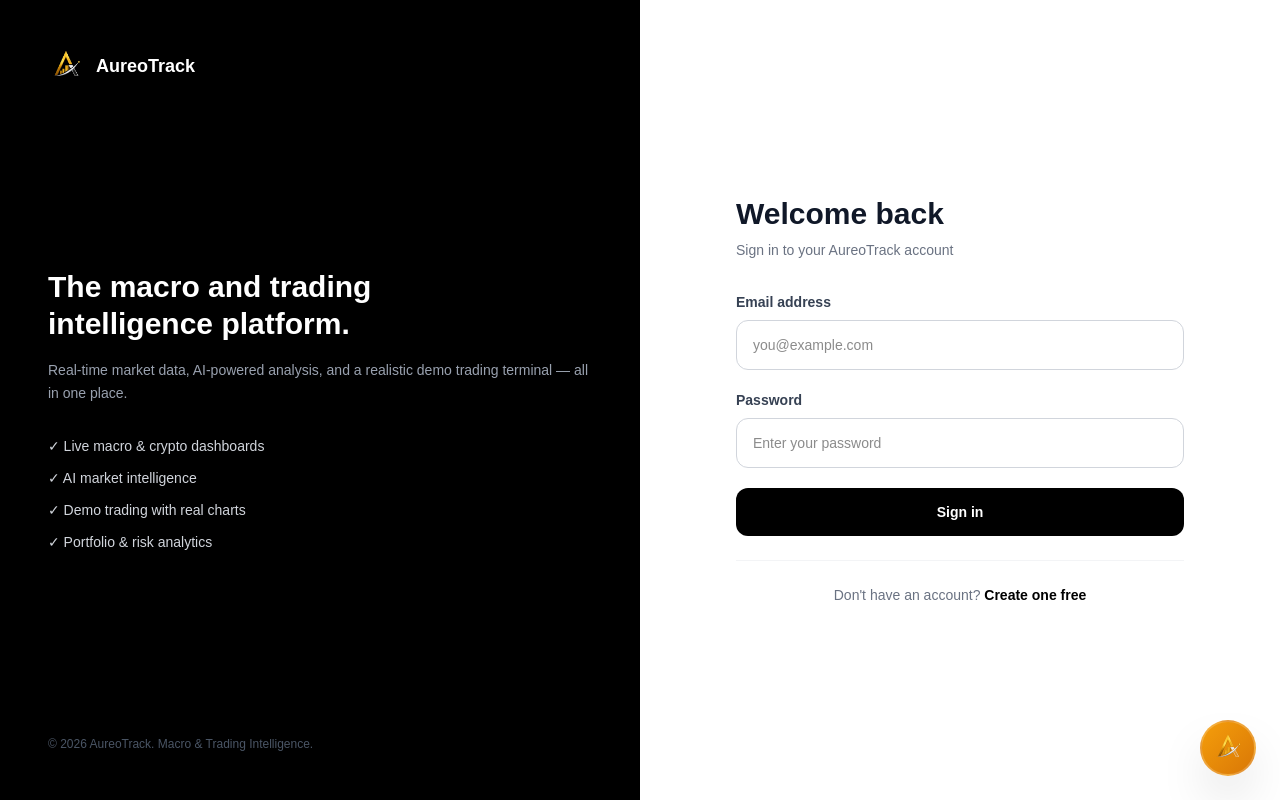
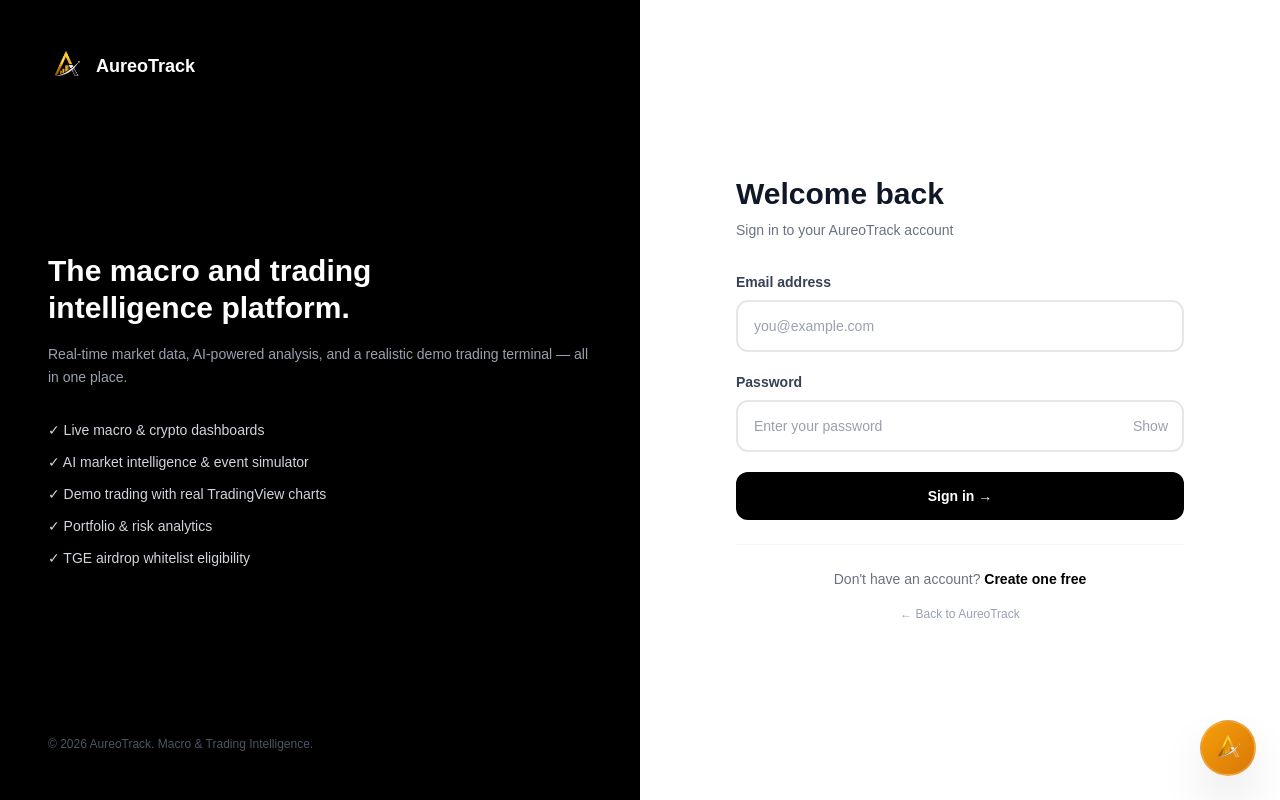
Before and after one commit to PisonAlpha/aureotrack, a Next.js app: page /login in a window 1280 px wide. Built offline with nearby package versions, Linux system fonts and the light colour scheme.

Commit message:
Fix login and register pages - dark input text, show/hide password, password strength indicator, better UX

```diff
--- a/app/login/page.tsx
+++ b/app/login/page.tsx
@@ -7,6 +7,7 @@
   const [password, setPassword] = useState('');
   const [loading, setLoading] = useState(false);
   const [error, setError] = useState<string | null>(null);
+  const [showPassword, setShowPassword] = useState(false);
 
   const handleLogin = async () => {
     if (!email || !password) {
@@ -36,8 +37,10 @@
     }
   };
 
+  const inputClass = "w-full px-4 py-3.5 bg-white border-2 border-gray-200 rounded-xl text-sm text-gray-900 placeholder-gray-400 focus:outline-none focus:border-black transition-all font-medium";
+
   return (
-    <main className="min-h-screen bg-white flex">
+    <main className="min-h-screen bg-gray-50 flex">
       <div className="hidden lg:flex lg:w-1/2 bg-black flex-col justify-between p-12">
         <button onClick={() => window.location.href = '/'} className="flex items-center gap-3 bg-transparent border-0 cursor-pointer p-0">
           <img src="/aureotrack-logo.png" alt="AureoTrack" className="w-9 h-9 rounded-lg object-cover" />
@@ -53,9 +56,10 @@
           <div className="space-y-3">
             {[
               '✓ Live macro & crypto dashboards',
-              '✓ AI market intelligence',
-              '✓ Demo trading with real charts',
+              '✓ AI market intelligence & event simulator',
+              '✓ Demo trading with real TradingView charts',
               '✓ Portfolio & risk analytics',
+              '✓ TGE airdrop whitelist eligibility',
             ].map(item => (
               <p key={item} className="text-gray-300 text-sm">{item}</p>
             ))}
@@ -64,13 +68,11 @@
         <p className="text-gray-600 text-xs">© 2026 AureoTrack. Macro & Trading Intelligence.</p>
       </div>
 
-      <div className="w-full lg:w-1/2 flex items-center justify-center px-6 py-12">
+      <div className="w-full lg:w-1/2 flex items-center justify-center px-6 py-12 bg-white">
         <div className="w-full max-w-md">
           <div className="lg:hidden text-center mb-8">
             <button onClick={() => window.location.href = '/'} className="inline-flex items-center gap-2 bg-transparent border-0 cursor-pointer">
-              <div className="w-10 h-10 bg-black rounded-xl flex items-center justify-center">
-                <span className="text-white font-bold">AT</span>
-              </div>
+              <img src="/aureotrack-logo.png" alt="AureoTrack" className="w-10 h-10 rounded-xl object-cover" />
               <span className="font-bold text-xl text-gray-900">AureoTrack</span>
             </button>
           </div>
@@ -79,7 +81,7 @@
           <p className="text-gray-500 text-sm mb-8">Sign in to your AureoTrack account</p>
 
           {error && (
-            <div className="p-4 bg-red-50 border border-red-200 rounded-xl text-red-600 text-sm mb-6">
+            <div className="p-4 bg-red-50 border border-red-200 rounded-xl text-red-600 text-sm mb-6 font-medium">
               {error}
             </div>
           )}
@@ -93,41 +95,56 @@
                 onChange={e => setEmail(e.target.value)}
                 onKeyDown={e => e.key === 'Enter' && handleLogin()}
                 placeholder="you@example.com"
-                className="w-full px-4 py-3.5 border border-gray-300 rounded-xl text-sm focus:outline-none focus:ring-2 focus:ring-black transition-all"
+                className={inputClass}
               />
             </div>
 
             <div>
               <label className="block text-sm font-semibold text-gray-700 mb-2">Password</label>
+              <div className="relative">
                 <input
-                type="password"
+                  type={showPassword ? 'text' : 'password'}
                   value={password}
                   onChange={e => setPassword(e.target.value)}
                   onKeyDown={e => e.key === 'Enter' && handleLogin()}
                   placeholder="Enter your password"
-                className="w-full px-4 py-3.5 border border-gray-300 rounded-xl text-sm focus:outline-none focus:ring-2 focus:ring-black transition-all"
+                  className={inputClass + " pr-12"}
                 />
+                <button
+                  type="button"
+                  onClick={() => setShowPassword(!showPassword)}
+                  className="absolute right-4 top-1/2 -translate-y-1/2 text-gray-400 hover:text-gray-700 bg-transparent border-0 cursor-pointer text-sm font-medium"
+                >
+                  {showPassword ? 'Hide' : 'Show'}
+                </button>
+              </div>
             </div>
 
             <button
               onClick={handleLogin}
               disabled={loading}
-              className="w-full py-3.5 bg-black text-white rounded-xl text-sm font-semibold hover:bg-gray-800 transition-colors disabled:opacity-50"
+              className="w-full py-3.5 bg-black text-white rounded-xl text-sm font-bold hover:bg-gray-800 transition-colors disabled:opacity-50"
             >
-              {loading ? 'Signing in...' : 'Sign in'}
+              {loading ? 'Signing in...' : 'Sign in →'}
             </button>
           </div>
 
-          <div className="mt-6 pt-6 border-t border-gray-100 text-center">
+          <div className="mt-6 pt-6 border-t border-gray-100 text-center space-y-3">
             <p className="text-sm text-gray-500">
               Don't have an account?{' '}
               <button
                 onClick={() => window.location.href = '/register'}
-                className="text-black font-semibold hover:underline bg-transparent border-0 cursor-pointer"
+                className="text-black font-bold hover:underline bg-transparent border-0 cursor-pointer"
               >
                 Create one free
               </button>
             </p>
+            <button
+              onClick={() => window.location.href = '/'}
+              className="text-xs text-gray-400 hover:text-gray-600 bg-transparent border-0 cursor-pointer"
+            >
+              ← Back to AureoTrack
+            </button>
           </div>
         </div>
       </div>
--- a/app/register/page.tsx
+++ b/app/register/page.tsx
@@ -11,6 +11,8 @@
   const [customBalance, setCustomBalance] = useState('');
   const [loading, setLoading] = useState(false);
   const [error, setError] = useState<string | null>(null);
+  const [showPassword, setShowPassword] = useState(false);
+  const [showConfirm, setShowConfirm] = useState(false);
 
   const handleRegister = async () => {
     if (!fullName || !email || !password || !confirm) {
@@ -52,8 +54,10 @@
     }
   };
 
+  const inputClass = "w-full px-4 py-3.5 bg-white border-2 border-gray-200 rounded-xl text-sm text-gray-900 placeholder-gray-400 focus:outline-none focus:border-black transition-all font-medium";
+
   return (
-    <main className="min-h-screen bg-white flex">
+    <main className="min-h-screen bg-gray-50 flex">
       <div className="hidden lg:flex lg:w-1/2 bg-black flex-col justify-between p-12">
         <button onClick={() => window.location.href = '/'} className="flex items-center gap-3 bg-transparent border-0 cursor-pointer p-0">
           <img src="/aureotrack-logo.png" alt="AureoTrack" className="w-9 h-9 rounded-lg object-cover" />
@@ -70,8 +74,9 @@
             {[
               '✓ Choose your own demo trading balance',
               '✓ Real-time crypto & macro data',
-              '✓ AI market analysis',
-              '✓ Portfolio tracking',
+              '✓ AI market analysis & event simulator',
+              '✓ Full AureoAcademy access — 60+ lessons',
+              '✓ TGE airdrop whitelist eligibility',
             ].map(item => (
               <p key={item} className="text-gray-300 text-sm">{item}</p>
             ))}
@@ -80,13 +85,11 @@
         <p className="text-gray-600 text-xs">© 2026 AureoTrack. Macro & Trading Intelligence.</p>
       </div>
 
-      <div className="w-full lg:w-1/2 flex items-center justify-center px-6 py-12">
+      <div className="w-full lg:w-1/2 flex items-center justify-center px-6 py-12 bg-white">
         <div className="w-full max-w-md">
           <div className="lg:hidden text-center mb-8">
             <button onClick={() => window.location.href = '/'} className="inline-flex items-center gap-2 bg-transparent border-0 cursor-pointer">
-              <div className="w-10 h-10 bg-black rounded-xl flex items-center justify-center">
-                <span className="text-white font-bold">AT</span>
-              </div>
+              <img src="/aureotrack-logo.png" alt="AureoTrack" className="w-10 h-10 rounded-xl object-cover" />
               <span className="font-bold text-xl text-gray-900">AureoTrack</span>
             </button>
           </div>
@@ -95,7 +98,7 @@
           <p className="text-gray-500 text-sm mb-8">Choose your starting demo balance and start trading</p>
 
           {error && (
-            <div className="p-4 bg-red-50 border border-red-200 rounded-xl text-red-600 text-sm mb-6">
+            <div className="p-4 bg-red-50 border border-red-200 rounded-xl text-red-600 text-sm mb-6 font-medium">
               {error}
             </div>
           )}
@@ -108,7 +111,7 @@
                 value={fullName}
                 onChange={e => setFullName(e.target.value)}
                 placeholder="John Doe"
-                className="w-full px-4 py-3.5 border border-gray-300 rounded-xl text-sm focus:outline-none focus:ring-2 focus:ring-black transition-all"
+                className={inputClass}
               />
             </div>
 
@@ -119,30 +122,63 @@
                 value={email}
                 onChange={e => setEmail(e.target.value)}
                 placeholder="you@example.com"
-                className="w-full px-4 py-3.5 border border-gray-300 rounded-xl text-sm focus:outline-none focus:ring-2 focus:ring-black transition-all"
+                className={inputClass}
               />
             </div>
 
             <div>
               <label className="block text-sm font-semibold text-gray-700 mb-2">Password</label>
+              <div className="relative">
                 <input
-                type="password"
+                  type={showPassword ? 'text' : 'password'}
                   value={password}
                   onChange={e => setPassword(e.target.value)}
                   placeholder="At least 8 characters"
-                className="w-full px-4 py-3.5 border border-gray-300 rounded-xl text-sm focus:outline-none focus:ring-2 focus:ring-black transition-all"
+                  className={inputClass + " pr-12"}
                 />
+                <button
+                  type="button"
+                  onClick={() => setShowPassword(!showPassword)}
+                  className="absolute right-4 top-1/2 -translate-y-1/2 text-gray-400 hover:text-gray-600 bg-transparent border-0 cursor-pointer text-sm"
+                >
+                  {showPassword ? 'Hide' : 'Show'}
+                </button>
+              </div>
+              {password && (
+                <div className="mt-2 flex gap-1">
+                  {[1,2,3,4].map(i => (
+                    <div key={i} className={"h-1 flex-1 rounded-full " + (
+                      password.length >= i * 3 ? (password.length >= 12 ? 'bg-green-500' : password.length >= 8 ? 'bg-yellow-500' : 'bg-red-400') : 'bg-gray-200'
+                    )} />
+                  ))}
+                </div>
+              )}
             </div>
 
             <div>
               <label className="block text-sm font-semibold text-gray-700 mb-2">Confirm password</label>
+              <div className="relative">
                 <input
-                type="password"
+                  type={showConfirm ? 'text' : 'password'}
                   value={confirm}
                   onChange={e => setConfirm(e.target.value)}
                   placeholder="Repeat your password"
-                className="w-full px-4 py-3.5 border border-gray-300 rounded-xl text-sm focus:outline-none focus:ring-2 focus:ring-black transition-all"
+                  className={inputClass + " pr-12" + (confirm && confirm !== password ? " border-red-300" : confirm && confirm === password ? " border-green-400" : "")}
                 />
+                <button
+                  type="button"
+                  onClick={() => setShowConfirm(!showConfirm)}
+                  className="absolute right-4 top-1/2 -translate-y-1/2 text-gray-400 hover:text-gray-600 bg-transparent border-0 cursor-pointer text-sm"
+                >
+                  {showConfirm ? 'Hide' : 'Show'}
+                </button>
+              </div>
+              {confirm && confirm === password && (
+                <p className="text-green-500 text-xs mt-1">✓ Passwords match</p>
+              )}
+              {confirm && confirm !== password && (
+                <p className="text-red-400 text-xs mt-1">✗ Passwords do not match</p>
+              )}
             </div>
 
             <div>
@@ -157,8 +193,8 @@
                     key={opt.value}
                     type="button"
                     onClick={() => setStartingBalance(opt.value)}
-                    className={"py-2.5 rounded-xl text-sm font-medium transition-colors " + (
-                      startingBalance === opt.value ? 'bg-black text-white' : 'bg-gray-100 text-gray-600 hover:bg-gray-200'
+                    className={"py-2.5 rounded-xl text-sm font-semibold transition-colors " + (
+                      startingBalance === opt.value ? 'bg-black text-white' : 'bg-gray-100 text-gray-700 hover:bg-gray-200'
                     )}
                   >
                     {opt.label}
@@ -171,8 +207,8 @@
                   value={customBalance}
                   onChange={e => setCustomBalance(e.target.value)}
                   onKeyDown={e => e.key === 'Enter' && handleRegister()}
-                  placeholder="Enter amount, e.g. 400"
-                  className="w-full px-4 py-3.5 border border-gray-300 rounded-xl text-sm focus:outline-none focus:ring-2 focus:ring-black transition-all"
+                  placeholder="Enter amount e.g. 50000"
+                  className={inputClass}
                 />
               )}
             </div>
@@ -180,9 +216,9 @@
             <button
               onClick={handleRegister}
               disabled={loading}
-              className="w-full py-3.5 bg-black text-white rounded-xl text-sm font-semibold hover:bg-gray-800 transition-colors disabled:opacity-50"
+              className="w-full py-3.5 bg-black text-white rounded-xl text-sm font-bold hover:bg-gray-800 transition-colors disabled:opacity-50"
             >
-              {loading ? 'Creating account...' : 'Create free account'}
+              {loading ? 'Creating account...' : 'Create free account →'}
             </button>
           </div>
 
@@ -191,7 +227,7 @@
               Already have an account?{' '}
               <button
                 onClick={() => window.location.href = '/login'}
-                className="text-black font-semibold hover:underline bg-transparent border-0 cursor-pointer"
+                className="text-black font-bold hover:underline bg-transparent border-0 cursor-pointer"
               >
                 Sign in
               </button>
```
Lines whose indentation alone changed are shown as unchanged.
